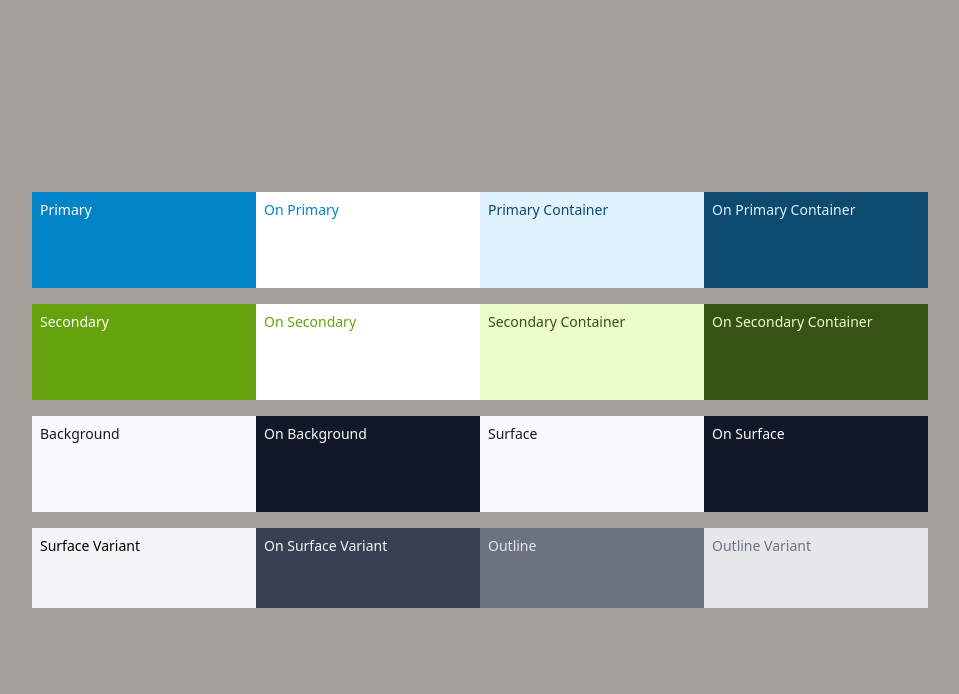
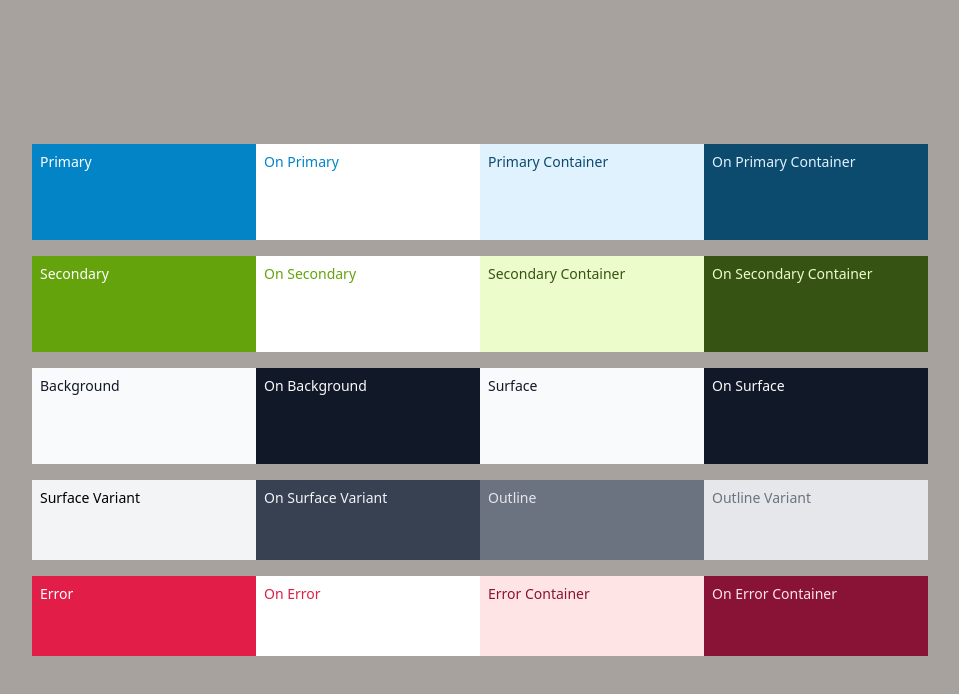
Before and after one commit to darrenleung1208hk/timeflex-revamp, a Next.js app: page /colors in a window 1280 px wide. Shown: the top 694 px of the page, without its empty margins (160-1119 px from the left). Built offline with nearby package versions, Linux system fonts and the light colour scheme.

Commit message:
added error color

```diff
--- a/pages/colors.tsx
+++ b/pages/colors.tsx
@@ -62,6 +62,21 @@ const Colors = () => {
 					Outline Variant
 				</div>
 			</div>
+
+			<div className="w-fit mx-auto mt-4">
+				<div className="bg-error w-56 h-20 p-2 inline-block text-onError">
+					Error
+				</div>
+				<div className="bg-onError w-56 h-20 p-2 inline-block text-error">
+					On Error
+				</div>
+				<div className="bg-errorContainer w-56 h-20 p-2 inline-block text-onErrorContainer">
+					Error Container
+				</div>
+				<div className="bg-onErrorContainer w-56 h-20 p-2 inline-block text-errorContainer">
+					On Error Container
+				</div>
+			</div>
 		</div>
 	);
 };
--- a/tailwind.config.js
+++ b/tailwind.config.js
@@ -25,6 +25,11 @@ module.exports = {
 			onSurfaceVariant: "#374151",
 			outline: "#6B7280",
 			outlineVariant: "#E5E7EB",
+
+			error: "#E11D48",
+			onError: "#FFFFFF",
+			errorContainer: "#FFE4E6",
+			onErrorContainer: "#881337",
 		},
 		extend: {},
 	},
```
